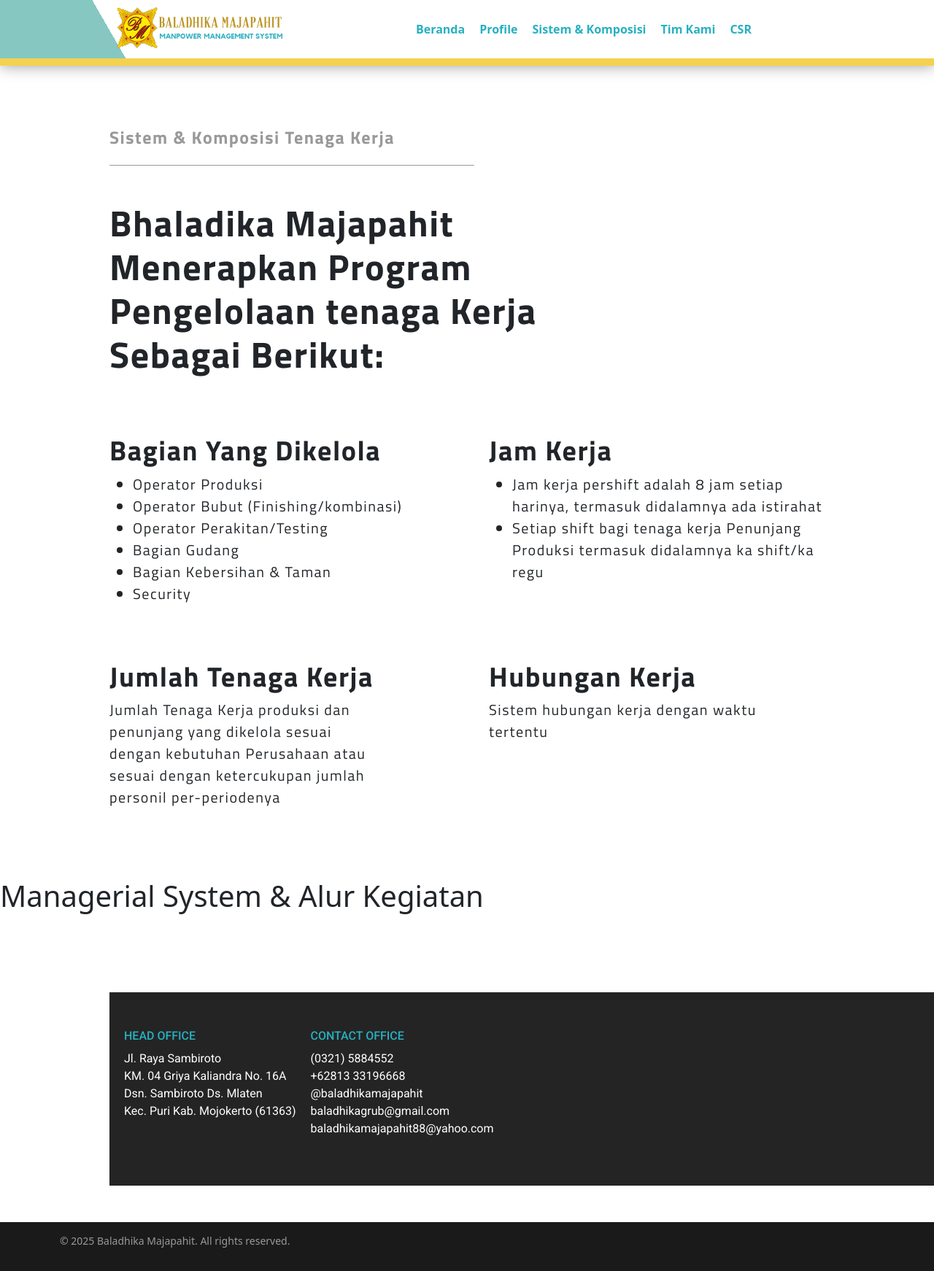
After one commit to meglionn/Baladhika-Majapahit, a CodeIgniter app: page /Baladhika-Majapahit/sistem in a window 1280 px wide. The commit adds this page. Shown: the whole page at 73% size. Run offline with CodeIgniter, Linux system fonts and the light colour scheme.

Commit message:
ferdi - progres page 3

```diff
--- /dev/null
+++ b/application/controllers/sistem.php
@@ -0,0 +1,12 @@
+<?php
+
+class sistem extends CI_Controller
+{
+  public function index()
+  {
+    $data['title'] = 'Sistem & Komposisi';
+    $this->load->view('templates/header', $data);
+    $this->load->view('pages/sistem');
+    $this->load->view('templates/footer');
+  }
+}
--- /dev/null
+++ b/application/views/pages/csr.php
@@ -0,0 +1,3 @@
+<main>
+  <h1>CSR</h1>
+</main>
--- /dev/null
+++ b/application/views/pages/sistem.php
@@ -0,0 +1,45 @@
+<main>
+  <section class="sistem-komposisi-kerja">
+    <p class="sistem-top-text" data-aos="fade-up">Sistem & Komposisi Tenaga Kerja</p>
+    <h1 class="mt-5 mb-5" data-aos="fade-up">Bhaladika Majapahit Menerapkan Program Pengelolaan tenaga Kerja Sebagai Berikut:</h1>
+    <div class="program-grid">
+      <div class="program-list">
+        <h2 data-aos="fade-up" data-aos-delay="100">Bagian Yang Dikelola</h2>
+        <ul data-aos="fade-up" data-aos-delay="50">
+          <li>Operator Produksi</li>
+          <li>Operator Bubut (Finishing/kombinasi)</li>
+          <li>Operator Perakitan/Testing</li>
+          <li>Bagian Gudang</li>
+          <li>Bagian Kebersihan & Taman</li>
+          <li>Security</li>
+        </ul>
+      </div>
+
+      <div class="program-list">
+        <h2 data-aos="fade-up" data-aos-delay="100">Jam Kerja</h2>
+        <ul data-aos="fade-up" data-aos-delay="50">
+          <li>Jam kerja pershift adalah 8 jam setiap harinya, termasuk didalamnya ada istirahat</li>
+          <li>Setiap shift bagi tenaga kerja Penunjang Produksi termasuk didalamnya ka shift/ka regu</li>
+        </ul>
+      </div>
+
+      <div class="program-list">
+        <h2 data-aos="fade-up" data-aos-delay="100">Jumlah Tenaga Kerja</h2>
+        <P data-aos="fade-up" data-aos-delay="50">
+          Jumlah Tenaga Kerja produksi dan penunjang yang dikelola sesuai dengan kebutuhan Perusahaan atau sesuai dengan ketercukupan jumlah personil per-periodenya
+        </P>
+      </div>
+
+      <div class="program-list">
+        <h2 data-aos="fade-up" data-aos-delay="100">Hubungan Kerja</h2>
+        <p data-aos="fade-up" data-aos-delay="50">
+          Sistem hubungan kerja dengan waktu tertentu
+        </p>
+      </div>
+    </div>
+  </section>
+
+  <section>
+    <h1>Managerial System & Alur Kegiatan</h1>
+  </section>
+</main>
--- /dev/null
+++ b/application/views/pages/team.php
@@ -0,0 +1,3 @@
+<main>
+  <h1>Our Team</h1>
+</main>
--- a/application/views/templates/header.php
+++ b/application/views/templates/header.php
@@ -4,7 +4,7 @@
 <head>
   <meta charset="UTF-8">
   <meta name="viewport" content="width=device-width, initial-scale=1.0">
-    <title><?php echo $title; ?></title>
+  <title><?= $title; ?></title>
 
   <!-- Fonts -->
   <link rel="preconnect" href="https://fonts.googleapis.com">
@@ -26,6 +26,7 @@
   <link rel="stylesheet" href="assets/styles/shared/footer.css">
   <link rel="stylesheet" href="assets/styles/pages/beranda.css">
   <link rel="stylesheet" href="assets/styles/pages/profile.css">
+  <link rel="stylesheet" href="assets/styles/pages/sistem.css">
 
   <!-- Bootstrap -->
   <link href="https://cdn.jsdelivr.net/npm/bootstrap@5.3.5/dist/css/bootstrap.min.css" rel="stylesheet"
@@ -40,14 +41,12 @@
 
   <!-- Scripts -->
   <script defer src="assets/script/scroll.js"></script>
-
-    <base href="<?= base_url(); ?>">
 </head>
 
 <body>
   <header class="header">
     <div class="left-section">
-            <a href="<?= site_url('beranda'); ?>"><img src="assets/image/header-logo.png"></a>
+      <a href="<?= base_url(); ?>beranda"><img src="assets/image/header-logo.png"></a>
     </div>
 
     <div class="right-section">
@@ -55,19 +54,19 @@
         <nav>
           <ul>
             <li class="nav-item">
-                            <a href="<?= site_url('beranda'); ?>">Beranda</a>
+              <a href="<?= base_url(); ?>beranda">Beranda</a>
             </li>
             <li class="nav-item">
-                            <a href="<?= site_url('profile'); ?>">Profile</a>
+              <a href="<?= base_url(); ?>profile">Profile</a>
             </li>
             <li class="nav-item">
-                            <a href="system.php">Sistem & Komposisi</a>
+              <a href="<?= base_url(); ?>sistem">Sistem & Komposisi</a>
             </li>
             <li class="nav-item">
-                            <a href="team.php">Tim Kami</a>
+              <a href="<?= base_url(); ?>team">Tim Kami</a>
             </li>
             <li class="nav-item">
-                            <a href="csr.php">CSR</a>
+              <a href="<?= base_url(); ?>csr">CSR</a>
             </li>
           </ul>
         </nav>
--- /dev/null
+++ b/assets/styles/pages/sistem.css
@@ -0,0 +1,58 @@
+.sistem-komposisi-kerja {
+	padding: 80px 150px;
+}
+
+.sistem-top-text {
+	color: #999;
+	font-family: "Titillium Web", sans-serif;
+	letter-spacing: 1.5px;
+	font-size: 24px;
+	font-weight: bold;
+	position: relative;
+}
+
+.sistem-top-text::after {
+	content: "";
+	display: block;
+	width: 500px;
+	height: 1px;
+	background-color: #999;
+	margin-top: 20px;
+	border-radius: 2px;
+}
+
+.sistem-komposisi-kerja h1 {
+	width: 70%;
+	font-size: 50px;
+	font-weight: bold;
+	font-family: "Titillium Web", sans-serif;
+	letter-spacing: 1.5px;
+}
+
+.program-grid {
+	display: grid;
+	grid-template-columns: repeat(2, 1fr);
+	gap: 60px 60px;
+	margin-top: 80px;
+	font-family: "Titillium Web", sans-serif;
+}
+
+.program-list h2 {
+	font-size: 38px;
+	font-weight: bold;
+	letter-spacing: 1.5px;
+}
+
+.program-list ul {
+	list-style-type: disc;
+}
+
+.program-list li,
+.program-list p {
+	font-size: 20px;
+	letter-spacing: 1.5px;
+}
+
+.program-list p {
+	width: 80%;
+}
```
Also changed, not shown: application/controllers/csr.php (added, +11 -0 lines), application/controllers/team.php (added, +11 -0 lines). Lines whose indentation alone changed are shown as unchanged.
